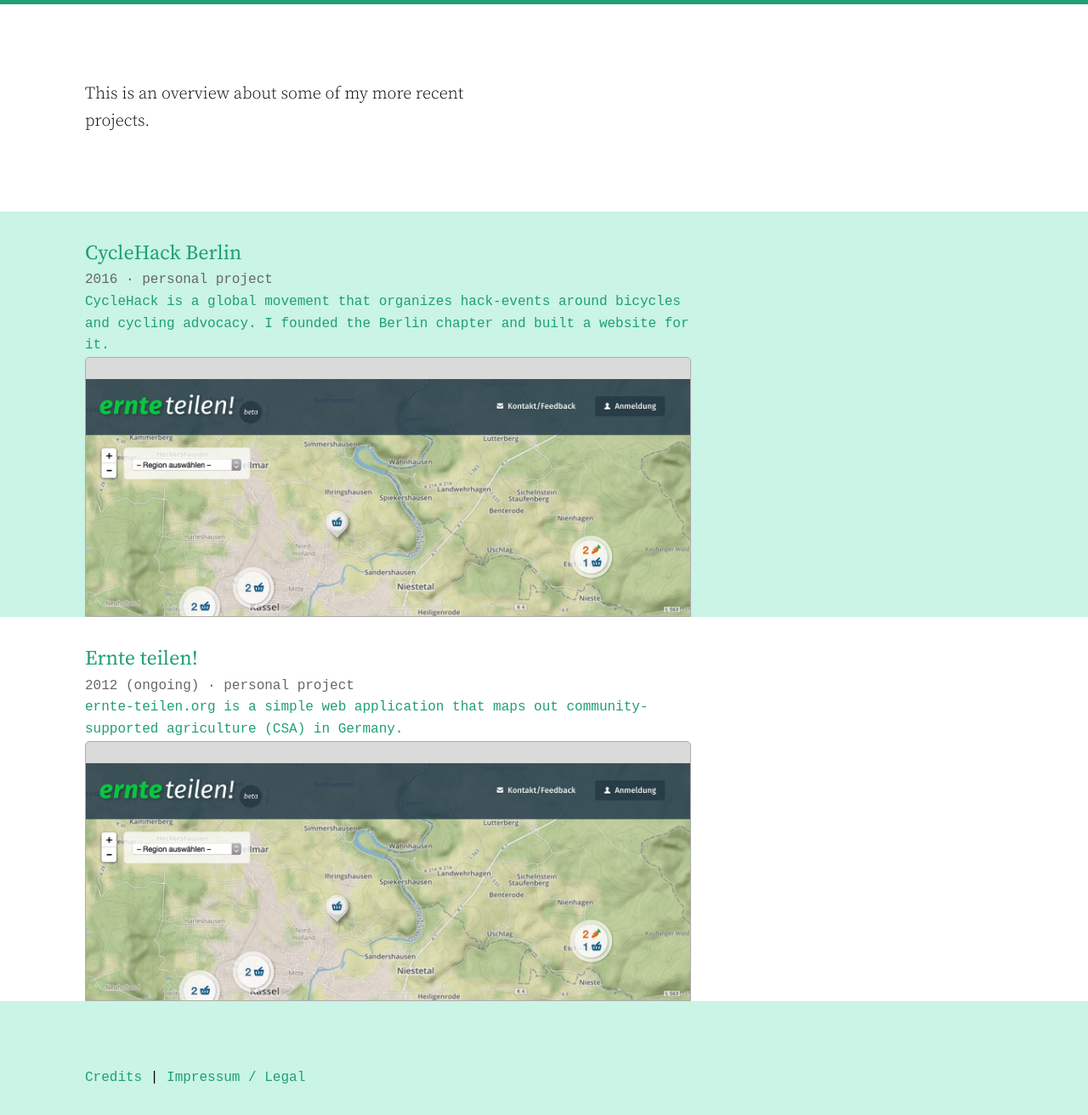
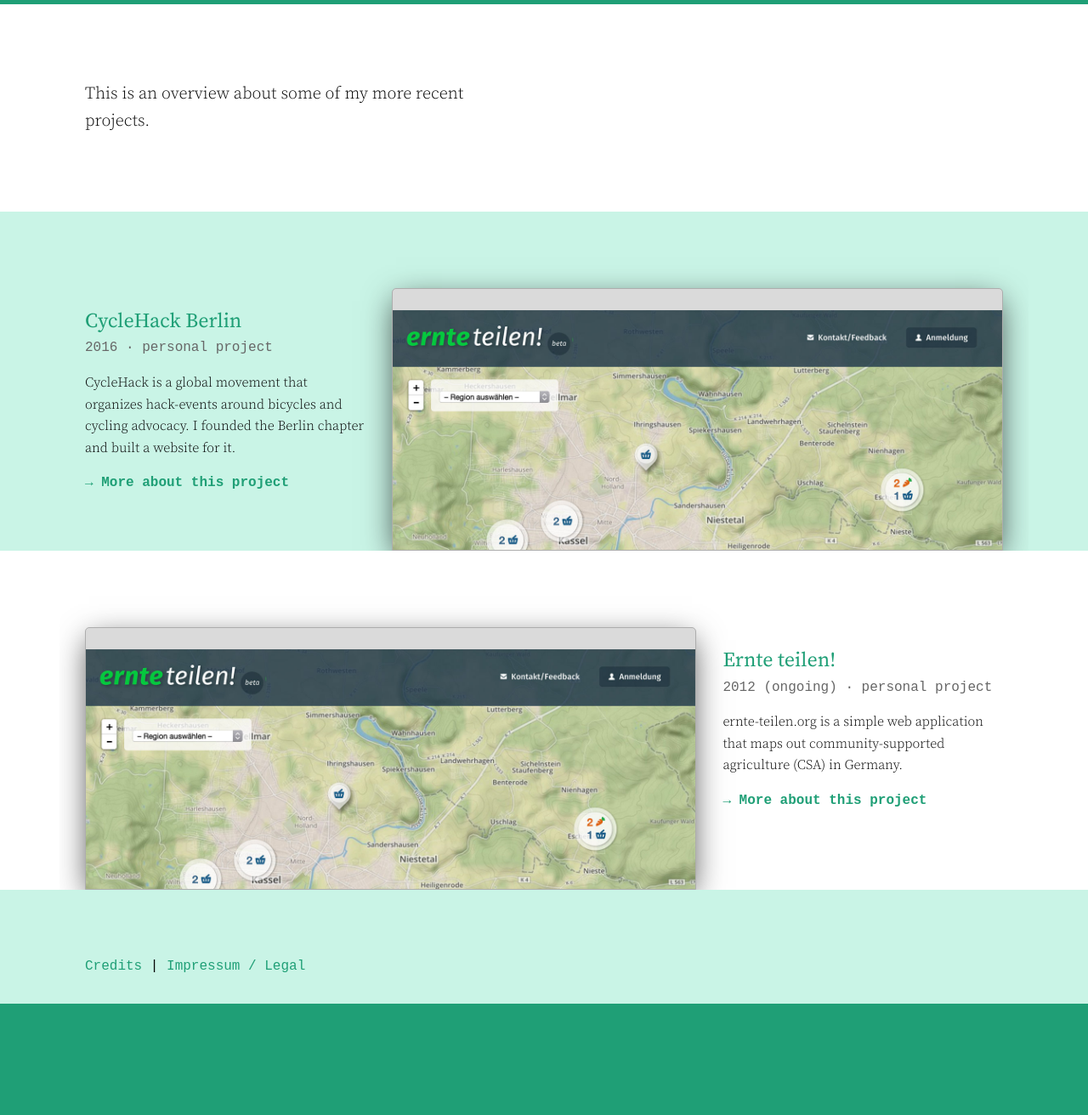
Before and after one commit to sjockers/simonjockers.de, a Jekyll site: the page built from projects/index.html, in a window 1280 px wide. Shown: the whole page at 85% size. Built offline with Jekyll 4.4.1, drawn with Linux system fonts in a browser that asks for light colours; after the commit the page ends 1181 px from its top, so only the background shows below that.

Commit message:
Portfolio: Additional styles for screenshot captions.

```diff
--- a/_layouts/project-list.html
+++ b/_layouts/project-list.html
@@ -14,6 +14,9 @@
   <li>
     <article class="project-list__item">
       <a href="{{ project.url }}">
+
+        <figure class="project__screenshot">
+          <figcaption>
             <header>
               <h2 class="project-list__title">{{ project.title }}</h2>
               <div class="project-list__meta">
@@ -21,8 +24,9 @@
                 <span class="project-list__client">{{ project.client }}</span>
               </div>
             </header>
-        <figure class="project__screenshot">
-          <figcaption>{{ project.teaser.text }}</figcaption>
+            <p>{{ project.teaser.text }}</p>
+            <span class="project__link">More about this project</span>
+          </figcaption>
           <img src="{{ project.teaser.image }}" alt="{{ project.teaser.alt }}" />
         </figure>
       </a>
--- a/_sass/_project-list.scss
+++ b/_sass/_project-list.scss
@@ -17,17 +17,20 @@
 
 .project-list__item {
   @extend .container;
-  padding: 0 30px;
-  margin-top: 0;
-  margin-bottom: 0;
+  padding: 90px 30px 0 30px;
+  margin: 0 auto;
 }
 
 .project-list__title {
+  margin: 0;
+  padding: 0;
+  color: $hilight-color;
   font-family: $text-font-family;
   font-size: $large-font-size;
 }
 
 .project-list__meta {
+  padding-bottom: 15px;
   font-family: $base-font-family;
   font-size: $small-font-size;
   color: $accent-color;
@@ -37,17 +40,61 @@
   margin: 0;
   padding: 0;
 
-  @include media-query($screen-m) {
-    display: block;
-    width: 66%;
-    float: left;
-  }
-
   > img {
     padding-top: 25px;
     background: #dadada;
     border: 1px solid #adadad;
     border-radius: 5px 5px 0 0;
+    box-shadow: 0px 10px 35px -5px rgba(0, 0, 0, 0.75);
+
+    @include media-query($screen-m) {
+      display: block;
+      width: 66.6%;
+      float: left;
+
+      li:nth-child(odd) & {
+        float: right;
+      }
+    }
   }
 
+  > figcaption {
+    color: black;
+    margin: 20px 0;
+    font-family: $text-font-family;
+
+    > p {
+      margin-bottom: 15px;
+    }
+
+    @include media-query($screen-m) {
+      display: block;
+      width: 33.3%;
+      float: right;
+      padding-left: 30px;
+
+      li:nth-child(odd) & {
+        float: left;
+        padding-left: 0;
+        padding-right: 30px;
+      }
+    }
+  }
 }
+
+.project__link {
+  font-weight: bold;
+  color: $hilight-color;
+  font-family: $base-font-family;
+
+  &:before {
+    content: '→';
+    padding-right: .6em;
+  }
+
+  &:hover,
+  &:focus,
+  &:active {
+    color: darken($hilight-color, 10);
+  }
+}
```
Lines whose indentation alone changed are shown as unchanged.
